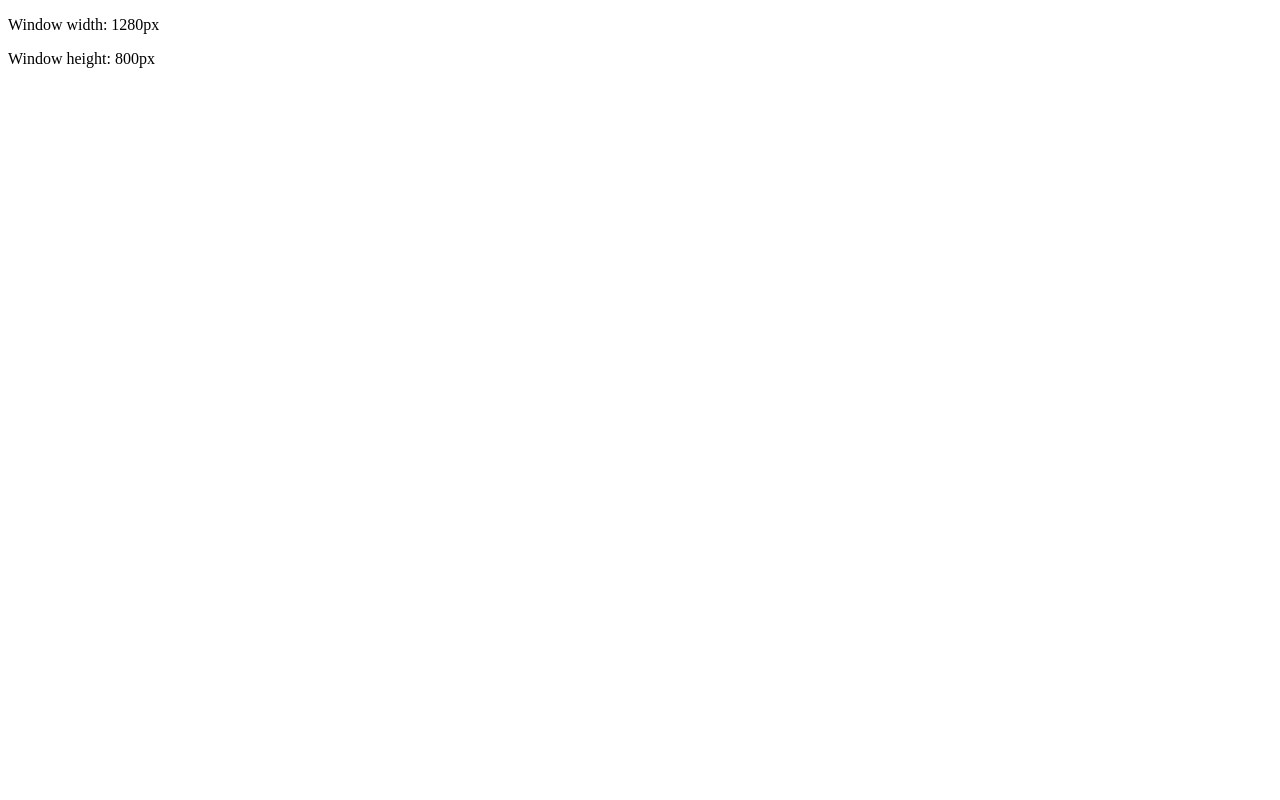
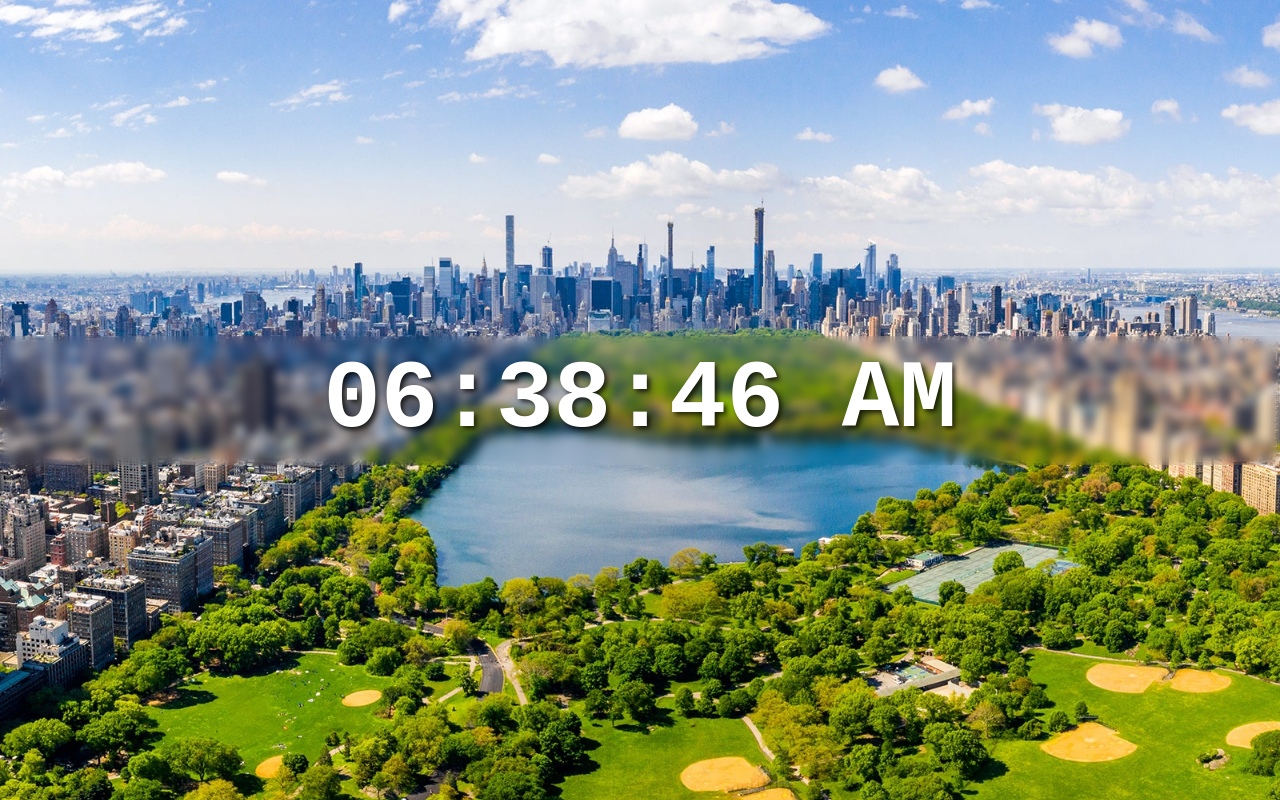
Before and after one commit to aimanroslii/react-fullTtrl, a React (Vite) app in the folder project-lib/: page / in a window 1280 px wide. Built offline with nearby package versions, Linux system fonts and the light colour scheme.

Commit message:
Create digital clock apps using React
Signed-off-by: Aiman Rosli <aimanrosli977@yahoo.com>

```diff
--- a/project-lib/src/App.jsx
+++ b/project-lib/src/App.jsx
@@ -14,6 +14,7 @@
 import ArrayObjectComponent from './ArrayObjectComponent.jsx'
 import ToDoList from './ToDoList.jsx'
 import Effect from './Effect.jsx'
+import DigitalClock from './DigitalClock.jsx'
 
 //HOW TO STYLE REACT COMPONENTS WITH CSS
 //1.EXTERNAL
@@ -69,8 +70,9 @@
 
   return (
     <>
-      <Effect/>
-      {/* <ToDoList/>
+      <DigitalClock/>
+      {/* <Effect/>
+      <ToDoList/>
       <ArrayObjectComponent/>
       <UpArrayComponent/>
       <ObjectComponent/>
--- /dev/null
+++ b/project-lib/src/DigitalClock.jsx
@@ -0,0 +1,42 @@
+import React,{useState, useEffect} from 'react';
+
+function DigitalClock(){
+
+    const [time, setTime] = useState(new Date());
+
+    useEffect(() => {
+        const intervalId = setInterval(() => {
+            setTime(new Date());
+        }, 1000);
+
+        return () => {
+            clearInterval(intervalId);
+        }
+    }, []);
+
+    function formatTime(){
+        let hours = time.getHours();
+        const minutes = time.getMinutes();
+        const seconds = time.getSeconds();
+        const meridiem = hours >= 12 ?  "PM":"AM";
+
+        hours = hours % 12  || 12;
+
+        return `${padZero(hours)}:${padZero(minutes)}:${padZero(seconds)} ${meridiem}`;
+    }
+
+    function padZero(number){
+        return (number < 10 ? "0" : "") + number;
+    }
+
+
+    return(
+        <div className='clock-container'>
+            <div className='clock'>
+                <span>{formatTime()}</span>
+            </div>
+        </div>
+    );
+}
+
+export default DigitalClock;
--- a/project-lib/src/index.css
+++ b/project-lib/src/index.css
@@ -199,3 +199,33 @@
     font-size: 1.4rem;
     margin-left: 10px;
 } */
+
+body{
+    background-image: url(assets/background.jpg);
+    background-position: center;
+    background-repeat: no-repeat;
+    background-size: cover;
+    background-attachment: fixed;
+    margin: 0;
+
+    /* Optional */
+    display: flex;
+    justify-content: center;
+    min-height: 100vh;
+    align-items: center;
+}
+
+.clock-container{
+    backdrop-filter: blur(5px);
+    width: 100vw;
+    padding: 10px 0;
+}
+
+.clock{
+    color: white;
+    font-size: 6rem;
+    font-weight: bold;
+    font-family: monospace;
+    text-align: center;
+    text-shadow: 3px 3px 5px hsla(0, 0%, 0%, 0.75);
+}
```
Also changed, not shown: project-lib/src/assets/background.jpg (added).
